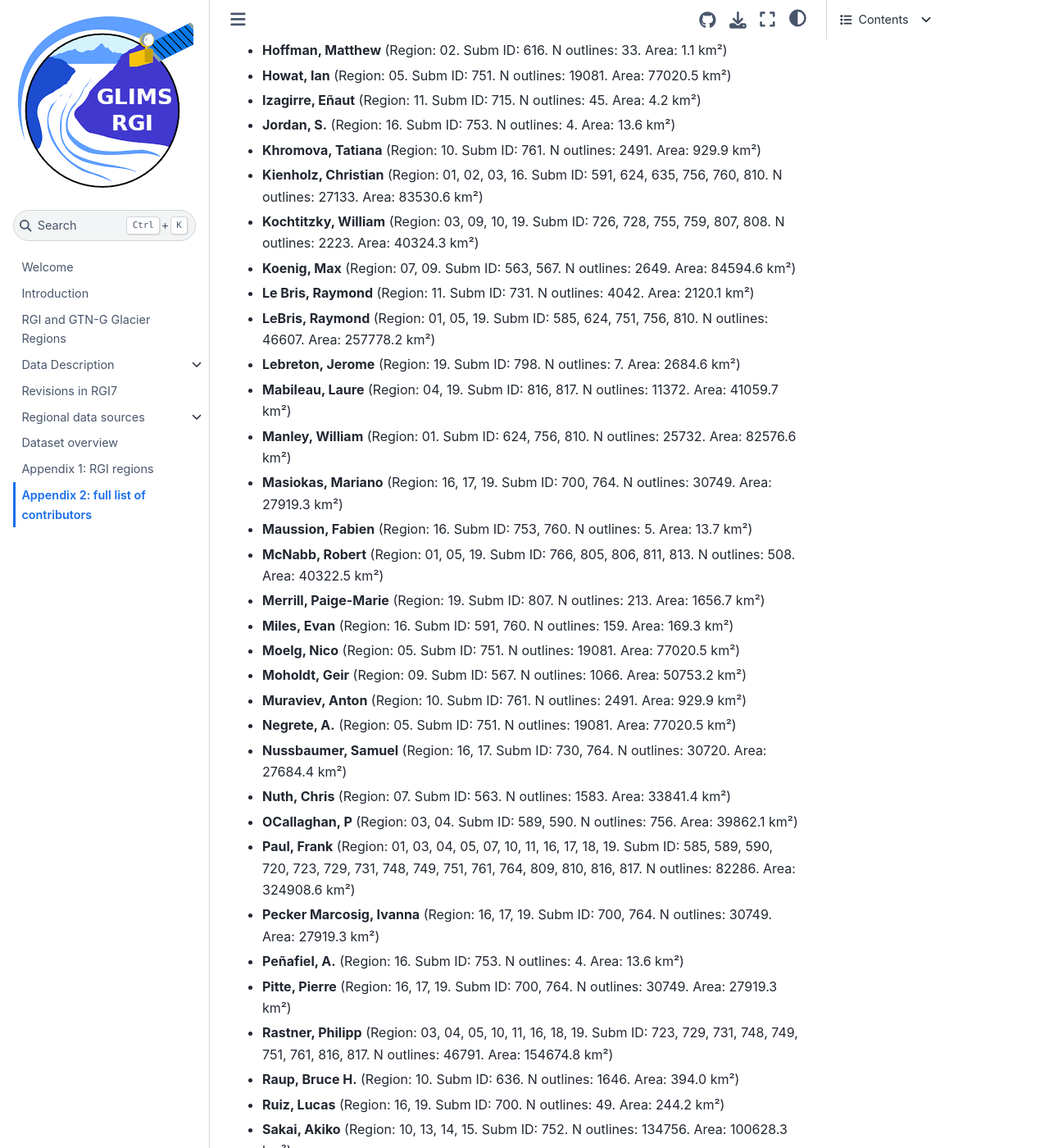
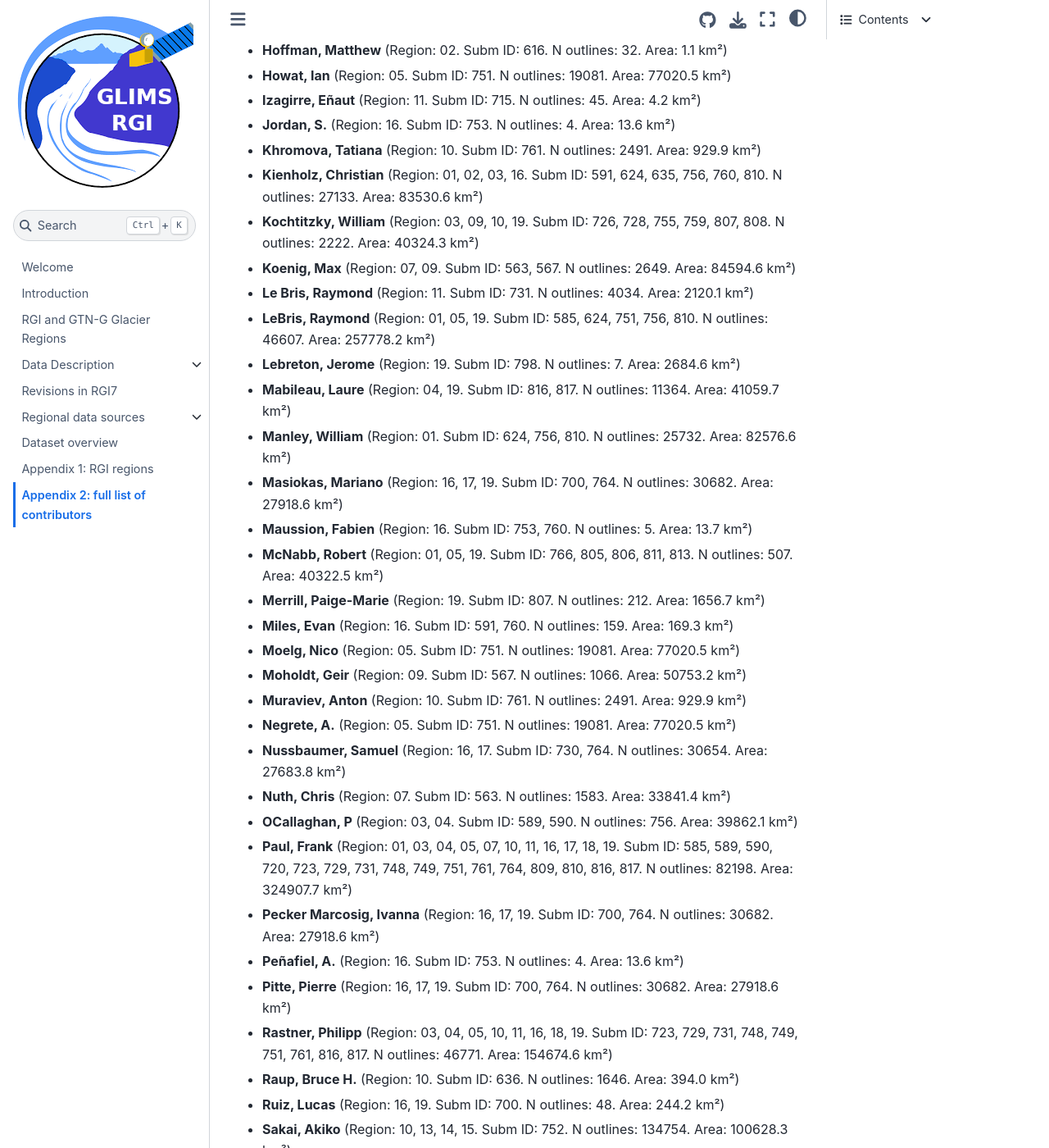
Before and after one commit to GLIMS-RGI/rgi_user_guide, a Jupyter Book: the page built from docs/tables/data_sources.md, in a window 1280 px wide and 1400 px high, scrolled down 3126 px. Shown: the whole window at 82% size. Built offline with Jupyter Book 1.0.4 settings and Sphinx 7.4.7 and the Sphinx Book theme 1.1.4, drawn with Linux system fonts in a browser that asks for light colours; pages that are not in the unit, such as notebooks, are missing from menus; some of the changed text lies outside the part shown.

```diff
--- a/docs/tables/data_sources.md
+++ b/docs/tables/data_sources.md
@@ -39,11 +39,11 @@ Code development:
 
 This list is generated automatically (source: GLIMS):
 
-- **Albornoz, Amapola** (Region: 16, 17. Subm ID: 730, 764. N outlines: 30720. Area: 27684.4 km²)
-- **Andreassen, Liss Marie** (Region: 08. Subm ID: 611. N outlines: 3142. Area: 2674.9 km²)
-- **Arias, Victor** (Region: 16, 17. Subm ID: 730, 764. N outlines: 30720. Area: 27684.4 km²)
+- **Albornoz, Amapola** (Region: 16, 17. Subm ID: 730, 764. N outlines: 30654. Area: 27683.8 km²)
+- **Andreassen, Liss Marie** (Region: 08. Subm ID: 611. N outlines: 3141. Area: 2674.8 km²)
+- **Arias, Victor** (Region: 16, 17. Subm ID: 730, 764. N outlines: 30654. Area: 27683.8 km²)
 - **Arie, Kenshiro** (Region: 10. Subm ID: 763. N outlines: 5. Area: 0.5 km²)
-- **Barcaza, Gonzalo** (Region: 16, 17. Subm ID: 730, 764. N outlines: 30720. Area: 27684.4 km²)
+- **Barcaza, Gonzalo** (Region: 16, 17. Subm ID: 730, 764. N outlines: 30654. Area: 27683.8 km²)
 - **Barr, Iestyn** (Region: 10. Subm ID: 761. N outlines: 2491. Area: 929.9 km²)
 - **Barrand, Nick** (Region: 03, 04. Subm ID: 589, 590. N outlines: 756. Area: 39862.1 km²)
 - **Baumann, Sabine** (Region: 18. Subm ID: 749. N outlines: 3018. Area: 886.4 km²)
@@ -51,82 +51,82 @@ This list is generated automatically (source: GLIMS):
 - **Berthier, Etienne** (Region: 01, 02, 03, 19. Subm ID: 585, 624, 635, 756, 798, 810. N outlines: 28775. Area: 184227.0 km²)
 - **Bliss, Andrew** (Region: 19. Subm ID: 585. N outlines: 1794. Area: 98181.2 km²)
 - **Bolch, Tobias** (Region: 01, 02, 03, 04, 05, 15. Subm ID: 589, 590, 623, 624, 635, 721, 722, 751, 756, 765, 810. N outlines: 59281. Area: 213522.7 km²)
-- **Bown, Francisca** (Region: 17. Subm ID: 764. N outlines: 30700. Area: 27675.0 km²)
+- **Bown, Francisca** (Region: 17. Subm ID: 764. N outlines: 30634. Area: 27674.4 km²)
 - **Brown, Ian** (Region: 08. Subm ID: 812. N outlines: 269. Area: 273.0 km²)
 - **Burgess, Dave** (Region: 03, 04. Subm ID: 589, 590. N outlines: 756. Area: 39862.1 km²)
 - **Burgess, Evan** (Region: 01. Subm ID: 624, 756, 810. N outlines: 25732. Area: 82576.6 km²)
-- **Castro, Mariano** (Region: 16, 17, 19. Subm ID: 700, 764. N outlines: 30749. Area: 27919.3 km²)
+- **Castro, Mariano** (Region: 16, 17, 19. Subm ID: 700, 764. N outlines: 30682. Area: 27918.6 km²)
 - **Cawkwell, Fiona** (Region: 03, 04. Subm ID: 589, 590. N outlines: 756. Area: 39862.1 km²)
-- **Cha, Leo** (Region: 19. Subm ID: 807. N outlines: 213. Area: 1656.7 km²)
+- **Cha, Leo** (Region: 19. Subm ID: 807. N outlines: 212. Area: 1656.7 km²)
 - **Cogley, Graham** (Region: 01, 02, 03, 05, 10, 16, 19. Subm ID: 585, 591, 624, 635, 636, 751, 756, 810. N outlines: 49653. Area: 259126.2 km²)
 - **Copland, Luke** (Region: 03, 04. Subm ID: 589, 590, 728. N outlines: 2717. Area: 77537.6 km²)
 - **Cáceres, B.** (Region: 16. Subm ID: 753. N outlines: 4. Area: 13.6 km²)
 - **Earl, Lucas** (Region: 10. Subm ID: 636. N outlines: 1646. Area: 394.0 km²)
 - **Filbert, Katie** (Region: 03, 04. Subm ID: 589, 590. N outlines: 756. Area: 39862.1 km²)
 - **Forster, Richard** (Region: 01. Subm ID: 624, 756, 810. N outlines: 25732. Area: 82576.6 km²)
-- **Fountain, Andrew G.** (Region: 02. Subm ID: 616, 744. N outlines: 5159. Area: 672.5 km²)
+- **Fountain, Andrew G.** (Region: 02. Subm ID: 616, 744. N outlines: 5034. Area: 671.3 km²)
 - **Francou, B.** (Region: 16. Subm ID: 753. N outlines: 4. Area: 13.6 km²)
 - **Frank, Thomas** (Region: 08. Subm ID: 812. N outlines: 269. Area: 273.0 km²)
-- **Frey, Holger** (Region: 11. Subm ID: 731. N outlines: 4042. Area: 2120.1 km²)
-- **Garcia, Juan-Luis** (Region: 16, 17. Subm ID: 730, 764. N outlines: 30720. Area: 27684.4 km²)
+- **Frey, Holger** (Region: 11. Subm ID: 731. N outlines: 4034. Area: 2120.1 km²)
+- **Garcia, Juan-Luis** (Region: 16, 17. Subm ID: 730, 764. N outlines: 30654. Area: 27683.8 km²)
 - **Gardner, Alex** (Region: 03, 04, 10. Subm ID: 589, 590, 636. N outlines: 2402. Area: 40256.1 km²)
-- **Gargantini, Hernán** (Region: 16, 17, 19. Subm ID: 700, 764. N outlines: 30749. Area: 27919.3 km²)
+- **Gargantini, Hernán** (Region: 16, 17, 19. Subm ID: 700, 764. N outlines: 30682. Area: 27918.6 km²)
 - **Giffen, Bruce A.** (Region: 01. Subm ID: 624, 756, 810. N outlines: 25732. Area: 82576.6 km²)
-- **Gimenez, Melisa** (Region: 16, 17, 19. Subm ID: 700, 764. N outlines: 30749. Area: 27919.3 km²)
-- **Goerlich, Franz** (Region: 16. Subm ID: 748. N outlines: 3497. Area: 1734.8 km²)
-- **Gould, Luke** (Region: 19. Subm ID: 807. N outlines: 213. Area: 1656.7 km²)
+- **Gimenez, Melisa** (Region: 16, 17, 19. Subm ID: 700, 764. N outlines: 30682. Area: 27918.6 km²)
+- **Goerlich, Franz** (Region: 16. Subm ID: 748. N outlines: 3495. Area: 1734.7 km²)
+- **Gould, Luke** (Region: 19. Subm ID: 807. N outlines: 212. Area: 1656.7 km²)
 - **Hall, Dorothy K.** (Region: 01. Subm ID: 624, 756, 810. N outlines: 25732. Area: 82576.6 km²)
 - **Hansson, Erik** (Region: 08. Subm ID: 812. N outlines: 269. Area: 273.0 km²)
 - **Hartmann, G** (Region: 03, 04. Subm ID: 589, 590. N outlines: 756. Area: 39862.1 km²)
-- **Hidalgo, Lidia Ferri** (Region: 16, 17, 19. Subm ID: 700, 764. N outlines: 30749. Area: 27919.3 km²)
-- **Hoffman, Matthew** (Region: 02. Subm ID: 616. N outlines: 33. Area: 1.1 km²)
+- **Hidalgo, Lidia Ferri** (Region: 16, 17, 19. Subm ID: 700, 764. N outlines: 30682. Area: 27918.6 km²)
+- **Hoffman, Matthew** (Region: 02. Subm ID: 616. N outlines: 32. Area: 1.1 km²)
 - **Howat, Ian** (Region: 05. Subm ID: 751. N outlines: 19081. Area: 77020.5 km²)
 - **Izagirre, Eñaut** (Region: 11. Subm ID: 715. N outlines: 45. Area: 4.2 km²)
 - **Jordan, S.** (Region: 16. Subm ID: 753. N outlines: 4. Area: 13.6 km²)
 - **Khromova, Tatiana** (Region: 10. Subm ID: 761. N outlines: 2491. Area: 929.9 km²)
 - **Kienholz, Christian** (Region: 01, 02, 03, 16. Subm ID: 591, 624, 635, 756, 760, 810. N outlines: 27133. Area: 83530.6 km²)
-- **Kochtitzky, William** (Region: 03, 09, 10, 19. Subm ID: 726, 728, 755, 759, 807, 808. N outlines: 2223. Area: 40324.3 km²)
+- **Kochtitzky, William** (Region: 03, 09, 10, 19. Subm ID: 726, 728, 755, 759, 807, 808. N outlines: 2222. Area: 40324.3 km²)
 - **Koenig, Max** (Region: 07, 09. Subm ID: 563, 567. N outlines: 2649. Area: 84594.6 km²)
-- **Le Bris, Raymond** (Region: 11. Subm ID: 731. N outlines: 4042. Area: 2120.1 km²)
+- **Le Bris, Raymond** (Region: 11. Subm ID: 731. N outlines: 4034. Area: 2120.1 km²)
 - **LeBris, Raymond** (Region: 01, 05, 19. Subm ID: 585, 624, 751, 756, 810. N outlines: 46607. Area: 257778.2 km²)
 - **Lebreton, Jerome** (Region: 19. Subm ID: 798. N outlines: 7. Area: 2684.6 km²)
-- **Mabileau, Laure** (Region: 04, 19. Subm ID: 816, 817. N outlines: 11372. Area: 41059.7 km²)
+- **Mabileau, Laure** (Region: 04, 19. Subm ID: 816, 817. N outlines: 11364. Area: 41059.7 km²)
 - **Manley, William** (Region: 01. Subm ID: 624, 756, 810. N outlines: 25732. Area: 82576.6 km²)
-- **Masiokas, Mariano** (Region: 16, 17, 19. Subm ID: 700, 764. N outlines: 30749. Area: 27919.3 km²)
+- **Masiokas, Mariano** (Region: 16, 17, 19. Subm ID: 700, 764. N outlines: 30682. Area: 27918.6 km²)
 - **Maussion, Fabien** (Region: 16. Subm ID: 753, 760. N outlines: 5. Area: 13.7 km²)
-- **McNabb, Robert** (Region: 01, 05, 19. Subm ID: 766, 805, 806, 811, 813. N outlines: 508. Area: 40322.5 km²)
-- **Merrill, Paige-Marie** (Region: 19. Subm ID: 807. N outlines: 213. Area: 1656.7 km²)
+- **McNabb, Robert** (Region: 01, 05, 19. Subm ID: 766, 805, 806, 811, 813. N outlines: 507. Area: 40322.5 km²)
+- **Merrill, Paige-Marie** (Region: 19. Subm ID: 807. N outlines: 212. Area: 1656.7 km²)
 - **Miles, Evan** (Region: 16. Subm ID: 591, 760. N outlines: 159. Area: 169.3 km²)
 - **Moelg, Nico** (Region: 05. Subm ID: 751. N outlines: 19081. Area: 77020.5 km²)
 - **Moholdt, Geir** (Region: 09. Subm ID: 567. N outlines: 1066. Area: 50753.2 km²)
 - **Muraviev, Anton** (Region: 10. Subm ID: 761. N outlines: 2491. Area: 929.9 km²)
 - **Negrete, A.** (Region: 05. Subm ID: 751. N outlines: 19081. Area: 77020.5 km²)
-- **Nussbaumer, Samuel** (Region: 16, 17. Subm ID: 730, 764. N outlines: 30720. Area: 27684.4 km²)
+- **Nussbaumer, Samuel** (Region: 16, 17. Subm ID: 730, 764. N outlines: 30654. Area: 27683.8 km²)
 - **Nuth, Chris** (Region: 07. Subm ID: 563. N outlines: 1583. Area: 33841.4 km²)
 - **OCallaghan, P** (Region: 03, 04. Subm ID: 589, 590. N outlines: 756. Area: 39862.1 km²)
-- **Paul, Frank** (Region: 01, 03, 04, 05, 07, 10, 11, 16, 17, 18, 19. Subm ID: 585, 589, 590, 720, 723, 729, 731, 748, 749, 751, 761, 764, 809, 810, 816, 817. N outlines: 82286. Area: 324908.6 km²)
-- **Pecker Marcosig, Ivanna** (Region: 16, 17, 19. Subm ID: 700, 764. N outlines: 30749. Area: 27919.3 km²)
+- **Paul, Frank** (Region: 01, 03, 04, 05, 07, 10, 11, 16, 17, 18, 19. Subm ID: 585, 589, 590, 720, 723, 729, 731, 748, 749, 751, 761, 764, 809, 810, 816, 817. N outlines: 82198. Area: 324907.7 km²)
+- **Pecker Marcosig, Ivanna** (Region: 16, 17, 19. Subm ID: 700, 764. N outlines: 30682. Area: 27918.6 km²)
 - **Peñafiel, A.** (Region: 16. Subm ID: 753. N outlines: 4. Area: 13.6 km²)
-- **Pitte, Pierre** (Region: 16, 17, 19. Subm ID: 700, 764. N outlines: 30749. Area: 27919.3 km²)
-- **Rastner, Philipp** (Region: 03, 04, 05, 10, 11, 16, 18, 19. Subm ID: 723, 729, 731, 748, 749, 751, 761, 816, 817. N outlines: 46791. Area: 154674.8 km²)
+- **Pitte, Pierre** (Region: 16, 17, 19. Subm ID: 700, 764. N outlines: 30682. Area: 27918.6 km²)
+- **Rastner, Philipp** (Region: 03, 04, 05, 10, 11, 16, 18, 19. Subm ID: 723, 729, 731, 748, 749, 751, 761, 816, 817. N outlines: 46771. Area: 154674.6 km²)
 - **Raup, Bruce H.** (Region: 10. Subm ID: 636. N outlines: 1646. Area: 394.0 km²)
-- **Ruiz, Lucas** (Region: 16, 19. Subm ID: 700. N outlines: 49. Area: 244.2 km²)
-- **Sakai, Akiko** (Region: 10, 13, 14, 15. Subm ID: 752. N outlines: 134756. Area: 100628.3 km²)
+- **Ruiz, Lucas** (Region: 16, 19. Subm ID: 700. N outlines: 48. Area: 244.2 km²)
+- **Sakai, Akiko** (Region: 10, 13, 14, 15. Subm ID: 752. N outlines: 134754. Area: 100628.3 km²)
 - **Sharp, Martin** (Region: 03, 04, 16. Subm ID: 589, 590, 591, 760. N outlines: 915. Area: 40031.4 km²)
 - **Sigurdsson, Oddur** (Region: 06. Subm ID: 437, 438, 439, 452, 719, 757. N outlines: 568. Area: 11059.7 km²)
 - **Tapia, Guillermo** (Region: 16. Subm ID: 730. N outlines: 20. Area: 9.4 km²)
 - **Thomson, Laura** (Region: 03. Subm ID: 728. N outlines: 1961. Area: 37675.5 km²)
-- **Tielidze, Levan** (Region: 12. Subm ID: 762. N outlines: 2276. Area: 1406.7 km²)
+- **Tielidze, Levan** (Region: 12. Subm ID: 762. N outlines: 2275. Area: 1406.7 km²)
 - **Ungerechts, L.** (Region: 16. Subm ID: 753. N outlines: 4. Area: 13.6 km²)
 - **Valdes, Javier** (Region: 16. Subm ID: 730. N outlines: 20. Area: 9.4 km²)
 - **Videla, Yohan** (Region: 16. Subm ID: 730. N outlines: 20. Area: 9.4 km²)
-- **White, Adrienne** (Region: 03. Subm ID: 723. N outlines: 2575. Area: 27690.4 km²)
-- **Winsvold, Solveig Havstad** (Region: 08. Subm ID: 611. N outlines: 3142. Area: 2674.9 km²)
+- **White, Adrienne** (Region: 03. Subm ID: 723. N outlines: 2573. Area: 27690.4 km²)
+- **Winsvold, Solveig Havstad** (Region: 08. Subm ID: 611. N outlines: 3141. Area: 2674.8 km²)
 - **Wolken, G.** (Region: 03, 04. Subm ID: 589, 590. N outlines: 756. Area: 39862.1 km²)
 - **Wyatt, F.** (Region: 03, 04, 16. Subm ID: 589, 590, 591, 760. N outlines: 915. Area: 40031.4 km²)
-- **Yang, Ruitang** (Region: 01. Subm ID: 809. N outlines: 1737. Area: 4120.4 km²)
+- **Yang, Ruitang** (Region: 01. Subm ID: 809. N outlines: 1736. Area: 4120.4 km²)
 - **Zajaczkiwsky, Sophie** (Region: 03. Subm ID: 728. N outlines: 1961. Area: 37675.5 km²)
-- **Zalazar, Laura** (Region: 16, 19. Subm ID: 700. N outlines: 49. Area: 244.2 km²)
+- **Zalazar, Laura** (Region: 16, 19. Subm ID: 700. N outlines: 48. Area: 244.2 km²)
 
 (funding-sources)=
 ## Funding acknowledgements
```
Also changed, not shown: docs/05_description_by_region.md (+17 -15 lines), docs/06_dataset_summary.md (+27 -5 lines), docs/tables/RGI2000-v7.0-G-comparison-rgi6.csv (added, +21 -0 lines), docs/tables/RGI2000-v7.0-G-o1region_summary.csv (added, +21 -0 lines), docs/tables/RGI2000-v7.0-G-o2region_summary.csv (added, +91 -0 lines), docs/tables/regions.md (+37 -33 lines).
